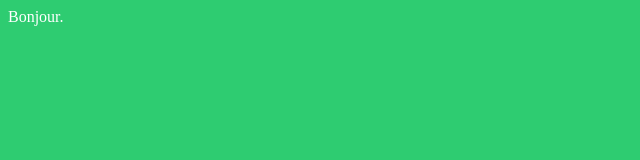
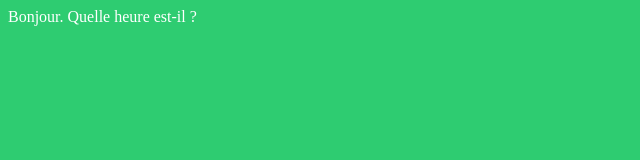
Before and after one commit to fkouidri/projet01, a plain HTML site: page index.html in a window 1280 px wide. Shown: the whole page, without its empty margins (0-640 px from the left). Drawn offline with Linux system fonts and the light colour scheme.

Commit message:
pose une question dans la branche affichage

```diff
--- a/index.html
+++ b/index.html
@@ -19,6 +19,6 @@
  </style>
 
  <body>
-   Bonjour.
+   Bonjour. Quelle heure est-il ?
  </body>
 </html>
```
